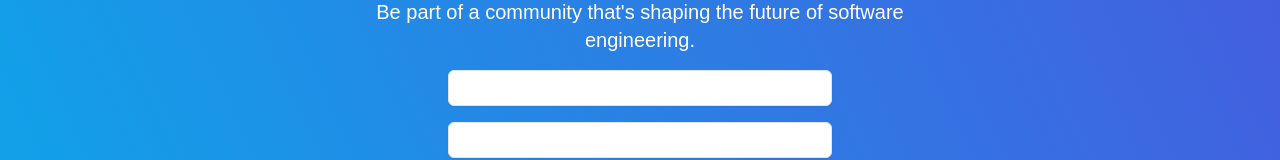
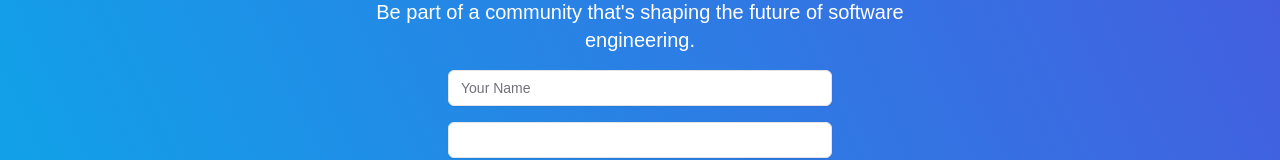
Before and after one commit to jackalotisme/se-club, a Next.js app: page / in a window 1280 px wide. Shown: the part 2482-2642 px from the top of the page. Built offline with nearby package versions, Linux system fonts and the light colour scheme.

Commit message:
Removed Input component in return statement
The summary is, the input component would eat our onChange calls as a prop from NameField. We had to remove Input to prevent that.

```diff
--- a/components/ui/nameField.jsx
+++ b/components/ui/nameField.jsx
@@ -83,10 +83,12 @@ const NameField = React.forwardRef(({ className, placeholder, changeParentState
     }
     function handleChange(e) {
         let text = e.target.value;
+        console.log("this changed")
         validateText(text);
     }
     return (
-        (<><Input
+        (<>
+            <input
                 type="text"
                 className={cn(
                     "flex h-9 w-full rounded-md border border-input bg-white px-3 py-1 text-sm shadow-sm transition-colors file:border-0 file:bg-transparent file:text-sm file:font-medium file:text-foreground placeholder:text-muted-foreground focus-visible:outline-none focus-visible:ring-1 focus-visible:ring-ring disabled:cursor-not-allowed disabled:opacity-50", className
```
Lines whose indentation alone changed are shown as unchanged.
